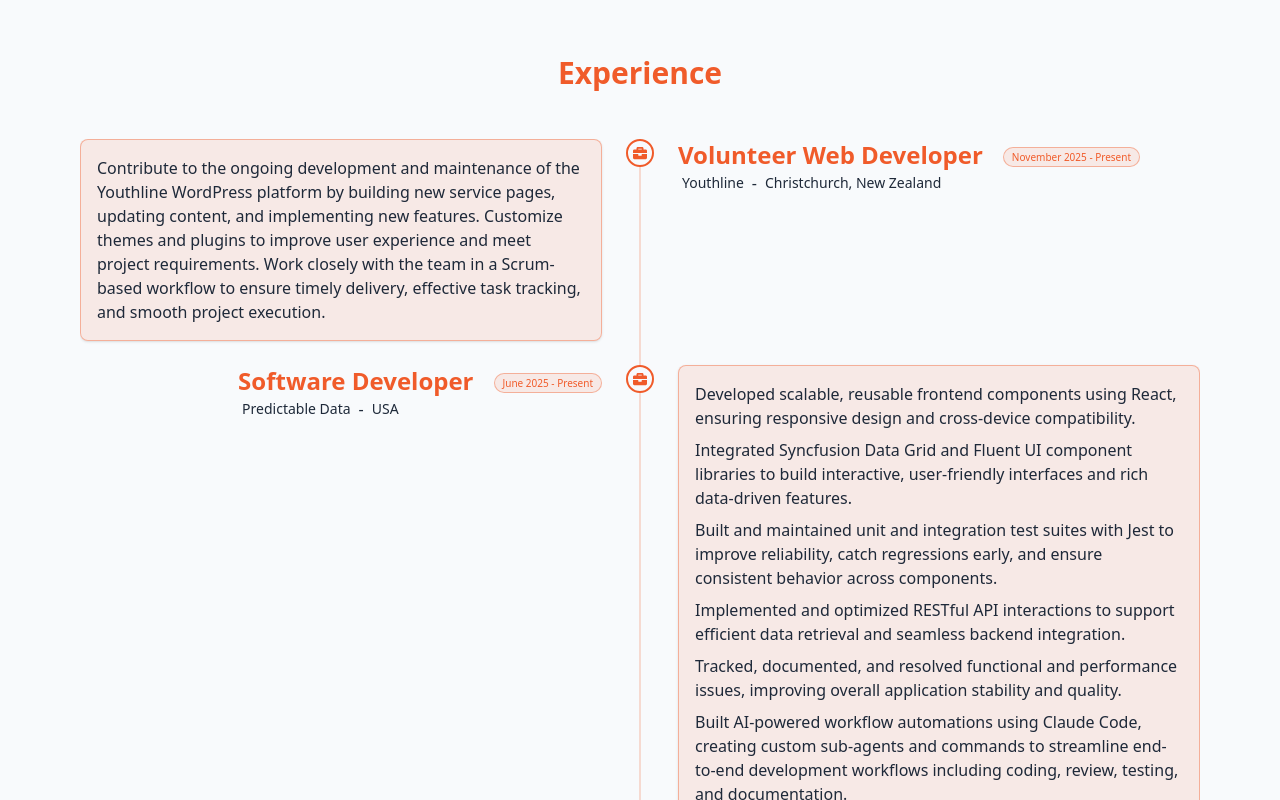
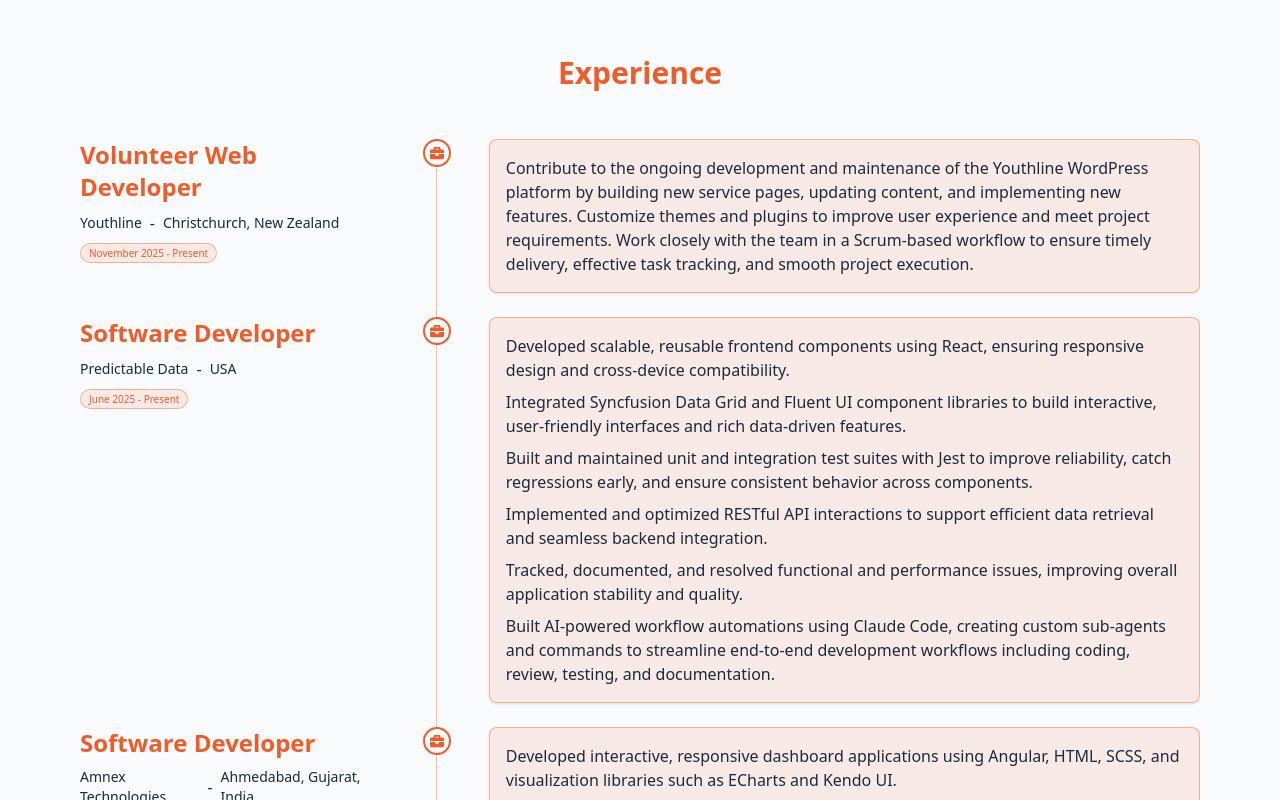
Before and after one commit to KinjalHirapara/portfolio, a React (Vite) app: page / in a window 1280 px wide. Shown: the part 1680-2480 px from the top of the page. Built offline with nearby package versions, Linux system fonts and the light colour scheme.

Commit message:
updated experience section.

```diff
--- a/src/components/Experience.tsx
+++ b/src/components/Experience.tsx
@@ -31,8 +31,8 @@
         </h2>
       </motion.div>
       <div className="mt-4 flex flex-col gap-4 md:hidden overflow-x-hidden">
-        {experiences.map((exp, index) => {
-          const direction = index % 2 === 0 ? -60 : 60;
+        {experiences.map((exp) => {
+          const direction = 60;
           return (
             <motion.div
               key={`${exp.title}-${exp.company}`}
@@ -78,21 +78,71 @@
       </div>
 
       <div className="relative mt-4 hidden flex-col gap-6 md:flex overflow-x-hidden">
-        <div className="absolute left-1/2 top-0 h-full w-px -translate-x-1/2 bg-primary/40" />
-        {experiences.map((exp, index) => {
-          const direction = index % 2 === 0 ? -60 : 60;
-          const isLeft = index % 2 === 0;
+        <div className="pointer-events-none absolute inset-0 grid grid-cols-[minmax(0,0.6fr)_56px_minmax(0,1.4fr)] gap-6">
+          <div />
+          <div className="flex justify-center">
+            <div className="h-full w-px bg-primary/40" />
+          </div>
+          <div />
+        </div>
+        {experiences.map((exp) => {
+          const direction = 60;
           const showMeta = exp.title || exp.duration || exp.city;
           return (
             <div
               key={`${exp.title}-${exp.company}`}
-              className="grid w-full grid-cols-[minmax(0,1fr)_auto_minmax(0,1fr)] items-start gap-6"
+              className="grid w-full grid-cols-[minmax(0,0.6fr)_56px_minmax(0,1.4fr)] items-start gap-6"
             >
-              {isLeft ? (
-                <>
-                  <div className="flex justify-end">
+              {showMeta ? (
                 <motion.div
-                      className="w-full max-w-xl rounded-lg border border-primary/40 bg-primary/10 p-4 shadow-sm"
+                  className="text-left pr-2"
+                  variants={cardVariants}
+                  custom={direction}
+                  initial="hidden"
+                  whileInView="visible"
+                  viewport={{ once: false, amount: 0.3 }}
+                >
+                  <div className="inline-block">
+                    <div className="flex flex-col items-start gap-2">
+                      <div className="flex gap-3 items-center justify-start">
+                        {exp.title && (
+                          <div className="text-2xl font-semibold text-primary">
+                            {exp.title}
+                          </div>
+                        )}
+                      </div>
+                      {exp.company && (
+                        <div className="flex gap-2 items-center">
+                          <div className="text-sm font-medium text-dark dark:text-textLight">
+                            {exp.company}
+                          </div>
+                          <div>-</div>
+                          {exp.city && (
+                            <div className="text-sm font-medium text-dark dark:text-textLight">
+                              {exp.city}
+                            </div>
+                          )}
+                        </div>
+                      )}
+                      {exp.duration && (
+                        <div className="text-[10px] leading-none px-2 py-1 rounded-full border whitespace-nowrap border-primary/40 bg-primary/10 text-primary">
+                          {exp.duration}
+                        </div>
+                      )}
+                    </div>
+                  </div>
+                </motion.div>
+              ) : (
+                <div />
+              )}
+              <div className="flex justify-center">
+                <span className="flex h-7 w-7 items-center justify-center rounded-full border-2 border-primary bg-light text-primary dark:bg-dark z-[1]">
+                  <FaBriefcase className="h-3.5 w-3.5" />
+                </span>
+              </div>
+              <div className="flex justify-start">
+                <motion.div
+                  className="w-full rounded-lg border border-primary/40 bg-primary/10 p-4 shadow-sm"
                   variants={cardVariants}
                   custom={direction}
                   initial="hidden"
@@ -106,117 +156,6 @@
                   </ul>
                 </motion.div>
               </div>
-                  <div className="flex justify-center">
-                    <span className="flex h-7 w-7 items-center justify-center rounded-full border-2 border-primary bg-light text-primary dark:bg-dark z-[1]">
-                      <FaBriefcase className="h-3.5 w-3.5" />
-                    </span>
-                  </div>
-                  {showMeta && (
-                    <motion.div
-                      className="text-left"
-                      variants={cardVariants}
-                      custom={direction}
-                      initial="hidden"
-                      whileInView="visible"
-                      viewport={{ once: false, amount: 0.3 }}
-                    >
-                      <div>
-                        <div className="flex gap-5 items-center">
-                          {exp.title && (
-                            <div className="text-2xl font-semibold text-primary">
-                              {exp.title}
-                            </div>
-                          )}
-                          {exp.duration && (
-                            <div className="mt-1 text-[10px] leading-none px-2 py-1 rounded-full border whitespace-nowrap border-primary/40 bg-primary/10 text-primary">
-                              {exp.duration}
-                            </div>
-                          )}
-                        </div>
-
-                        {exp.company && (
-                          <div className="flex gap-2 items-center ml-1">
-                            <div className="text-sm font-medium text-dark dark:text-textLight">
-                              {exp.company}
-                            </div>
-                            <div>-</div>
-                            {exp.city && (
-                              <div className="text-sm font-medium text-dark dark:text-textLight">
-                                {exp.city}
-                              </div>
-                            )}
-                          </div>
-                        )}
-                      </div>
-                    </motion.div>
-                  )}
-                </>
-              ) : (
-                <>
-                  {showMeta && (
-                    <motion.div
-                      className="text-right"
-                      variants={cardVariants}
-                      custom={direction}
-                      initial="hidden"
-                      whileInView="visible"
-                      viewport={{ once: false, amount: 0.3 }}
-                    >
-                      <div className="inline-block">
-                        <div className="flex flex-col">
-                          <div className="flex gap-5 items-center">
-                            {exp.title && (
-                              <div className="text-2xl font-semibold text-primary">
-                                {exp.title}
-                              </div>
-                            )}
-                            {exp.duration && (
-                              <div className="mt-1 text-[10px] leading-none px-2 py-1 rounded-full border whitespace-nowrap border-primary/40 bg-primary/10 text-primary">
-                                {exp.duration}
-                              </div>
-                            )}
-                          </div>
-
-                          {exp.company && (
-                            <div className="flex gap-2 items-center ml-1">
-                              <div className="text-sm font-medium text-dark dark:text-textLight">
-                                {exp.company}
-                              </div>
-                              <div>-</div>
-                              {exp.city && (
-                                <div className="text-sm font-medium text-dark dark:text-textLight">
-                                  {exp.city}
-                                </div>
-                              )}
-                            </div>
-                          )}
-                        </div>
-                      </div>
-                    </motion.div>
-                  )}
-                  <div className="flex justify-center">
-                    <span className="flex h-7 w-7 items-center justify-center rounded-full border-2 border-primary bg-light text-primary dark:bg-dark z-[1]">
-                      <FaBriefcase className="h-3.5 w-3.5" />
-                    </span>
-                  </div>
-                  <div className="flex justify-start">
-                    <motion.div
-                      className="w-full max-w-xl rounded-lg border border-primary/40 bg-primary/10 p-4 shadow-sm"
-                      variants={cardVariants}
-                      custom={direction}
-                      initial="hidden"
-                      whileInView="visible"
-                      viewport={{ once: false, amount: 0.3 }}
-                    >
-                      <ul className="space-y-2 text-base">
-                        {exp.responsibilities.map((item, idx) => (
-                          <li key={idx}>{item}</li>
-                        ))}
-                      </ul>
-                    </motion.div>
-                  </div>
-                </>
-              )}
             </div>
           );
         })}
```
Lines whose indentation alone changed are shown as unchanged.
